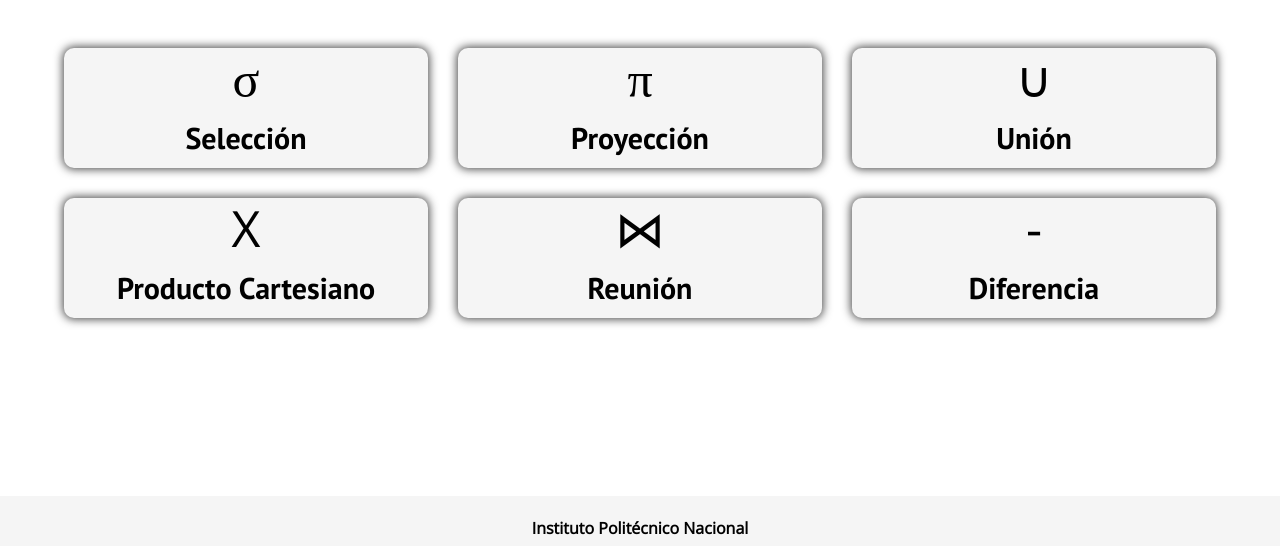
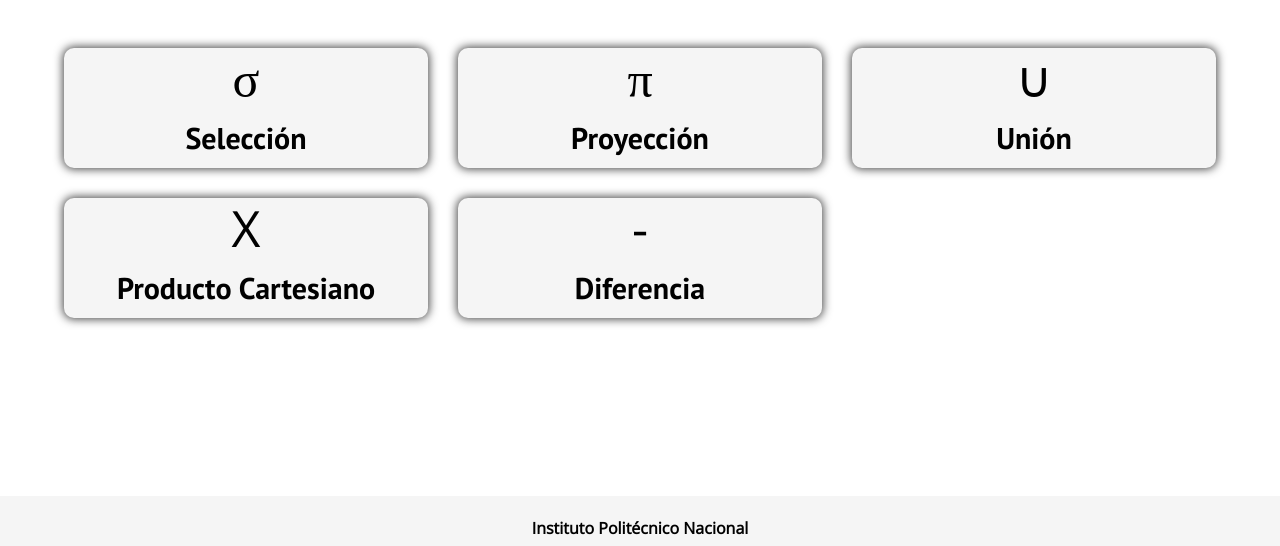
Before and after one commit to MarcoRt/Calculadora, a Django app: page /teoria/ in a window 1280 px wide. Shown: the part 254-800 px from the top of the page. Run offline with Django 3.2, Linux system fonts and the light colour scheme.

Commit message:
Reunion e interseccion borradas

```diff
--- a/pages/templates/practica.html
+++ b/pages/templates/practica.html
@@ -57,7 +57,7 @@
                 <button class="herramienta-botones__boton" id="proyeccion" title="Proyeccion">π</button>
                 <button class="herramienta-botones__boton" id="producto" title="Producto Cartesiano">X</button>
                 <button class="herramienta-botones__boton" id="union" title="Union">∪</button>
-                <button class="herramienta-botones__boton" id="interseccion" title="Interseccion">∩</button>
+                <!-- <button class="herramienta-botones__boton" id="interseccion" title="Interseccion">∩</button> -->
                 <button class="herramienta-botones__boton" id="diferencia" title="Diferencia">-</button>
             </div>
 
--- a/pages/templates/teoria.html
+++ b/pages/templates/teoria.html
@@ -55,20 +55,14 @@
                     </a>
                 </div>
                 <!-- CUADRO 4 -->
+                <!-- CUADRO 5 -->
                 <div class="operacion__cuadro">
                     <a class="operacion__cuadro--enlace" href="../teoria/producto">
                         <p>X</p>
                         <h3>Producto Cartesiano</h3>
                     </a>
                 </div>
-                <!-- CUADRO 5 -->
-                <div class="operacion__cuadro">
-                    <a class="operacion__cuadro--enlace" href="../teoria/reunion">
-                        <p>⋈</p>
-                        <h3>Reunión</h3>
-                    </a>
-                </div>
-
+                <!-- CUADRO 6 -->
                 <div class="operacion__cuadro">
                     <a class="operacion__cuadro--enlace" href="../teoria/diferencia">
                         <p>-</p>
```
